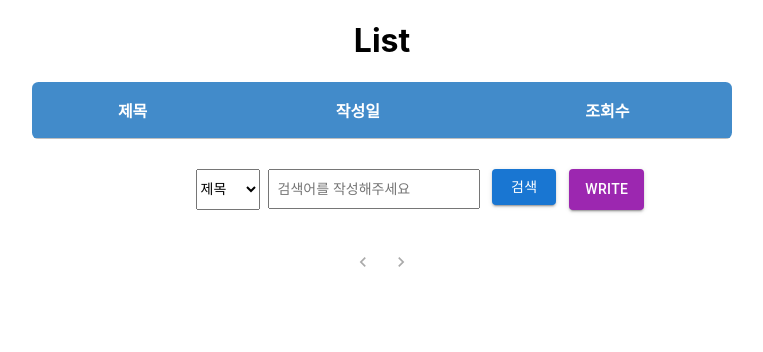
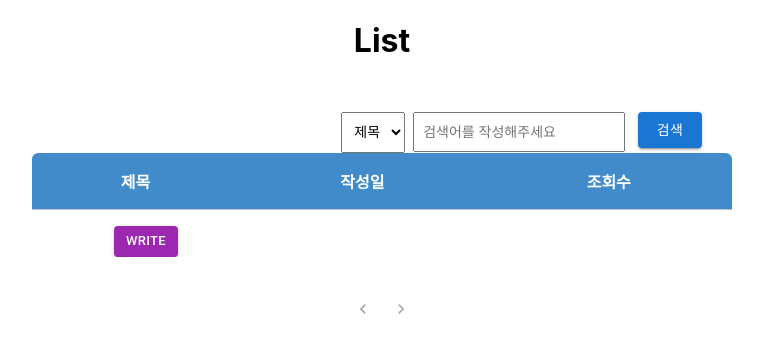
Before and after one commit to mandoo1229/React-Board-ReStart, a React (Create React App) app: page / in a window 1280 px wide. Shown: the top 352 px of the page, without its empty margins (258-1021 px from the left). Built offline with nearby package versions, Linux system fonts and the light colour scheme.

Commit message:
Style : 검색기능을 상단으로 옮겼습니다.

```diff
--- a/src/Page/List.js
+++ b/src/Page/List.js
@@ -3,11 +3,6 @@ import { Link } from 'react-router-dom';
 import { CHANGE_MENU } from '../reducers/BoardReducer';
 import { INCREASE_VIEWS } from '../reducers/BoardReducer';
 import '../style/List.css';
-import Table from '@mui/material/Table';
-import TableBody from '@mui/material/TableBody';
-import TableCell from '@mui/material/TableCell';
-import TableHead from '@mui/material/TableHead';
-import TableRow from '@mui/material/TableRow';
 import Button from '@mui/material/Button';
 import Pagination from '@mui/material/Pagination';
 
@@ -62,6 +57,27 @@ const List = memo(({ list, dispatch }) => {
 
   return (
     <div>
+      <div className="search-container">
+        <select
+          className="search-select"
+          style={{ textAlign: 'center' }}
+          value={searchBy}
+          onChange={(e) => setSearchBy(e.target.value)}
+        >
+          <option value="title">제목</option>
+          <option value="content">내용</option>
+        </select>
+        <input
+          className="search-input"
+          type="text"
+          placeholder="검색어를 작성해주세요"
+          value={search}
+          onChange={handleInputChange}
+        />
+        <Button className="search-button" variant="contained" color="primary" onClick={handleSearch}>
+          검색
+        </Button>
+      </div>
       <table className="rwd-table">
         <tbody>
           <tr>
@@ -78,7 +94,6 @@ const List = memo(({ list, dispatch }) => {
                     to={`/detail/${item.id}`}
                     style={{ color: 'inherit', textDecoration: 'none' }}
                   >
-                    {' '}
                     {item.title}
                   </Link>
                 </td>
@@ -87,31 +102,23 @@ const List = memo(({ list, dispatch }) => {
               </tr>
             );
           })}
+          <div className="button-container">
+            <Button
+              variant="contained"
+              size="small"
+              color="secondary"
+              style={{ color: 'white', marginRight: '9%', marginLeft: '2%' }}
+            >
+              <Link to="/write" style={{ color: 'inherit', textDecoration: 'none' }}>
+                write
+              </Link>
+            </Button>
+          </div>
           {/* <Table size="small" aria-label="a dense table" style={{ width: '50%', height: '50%' }}></Table> */}
         </tbody>
       </table>
       {/* <div className="button-container"></div> */}
-      <div className="search-container">
-        <select className="search-select" value={searchBy} onChange={(e) => setSearchBy(e.target.value)}>
-          <option value="title">제목</option>
-          <option value="content">내용</option>
-        </select>
-        <input
-          className="search-input"
-          type="text"
-          placeholder="검색어를 작성해주세요"
-          value={search}
-          onChange={handleInputChange}
-        />
-        <Button className="search-button" variant="contained" color="primary" onClick={handleSearch}>
-          검색
-        </Button>
-        <Button variant="contained" color="secondary" style={{ color: 'white', marginRight: '9%', marginLeft: '2%' }}>
-          <Link to="/write" style={{ color: 'inherit', textDecoration: 'none' }}>
-            write
-          </Link>
-        </Button>
-      </div>
+
       <div className="pagination-container">
         <Pagination
           style={{ marginTop: '20px' }}
@@ -121,7 +128,6 @@ const List = memo(({ list, dispatch }) => {
           color="primary"
         />
       </div>
-      <div className="button-container"></div>
     </div>
   );
 });
```
